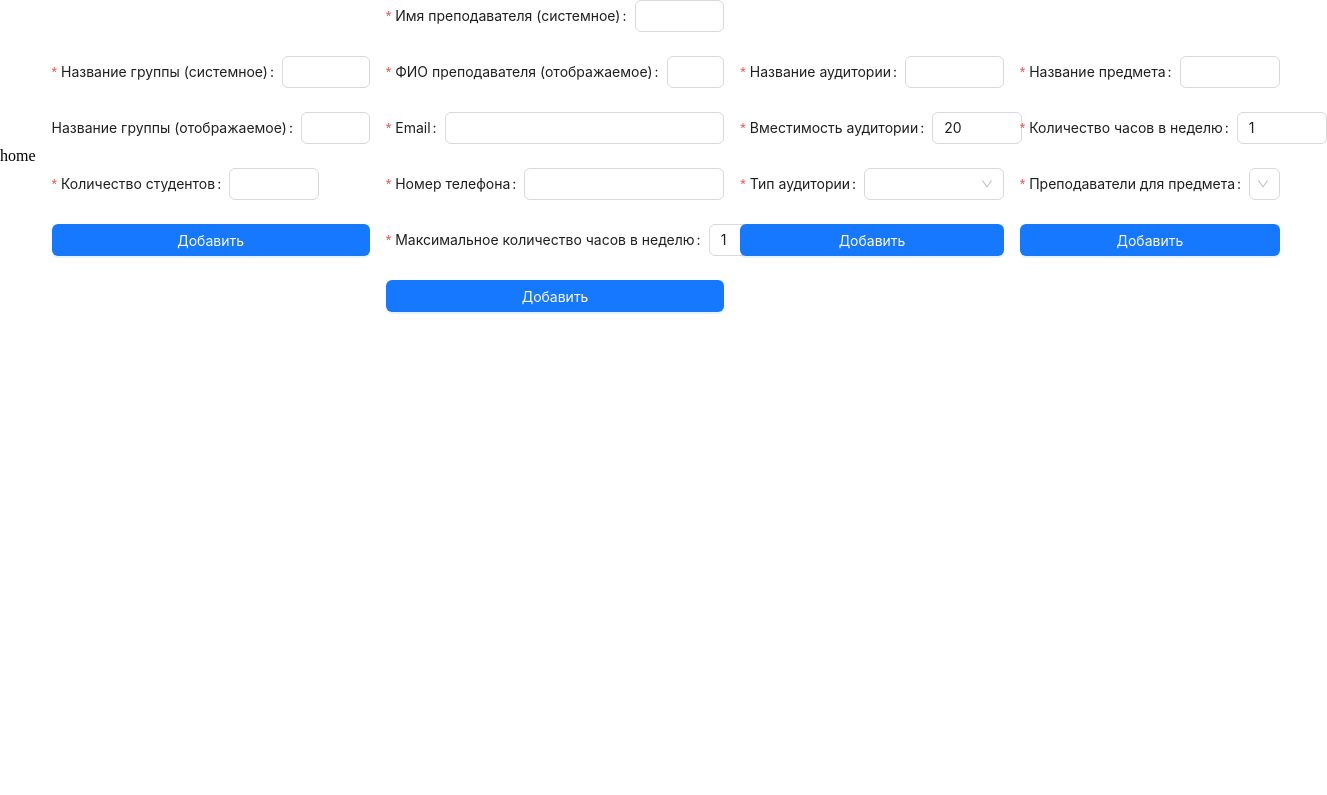
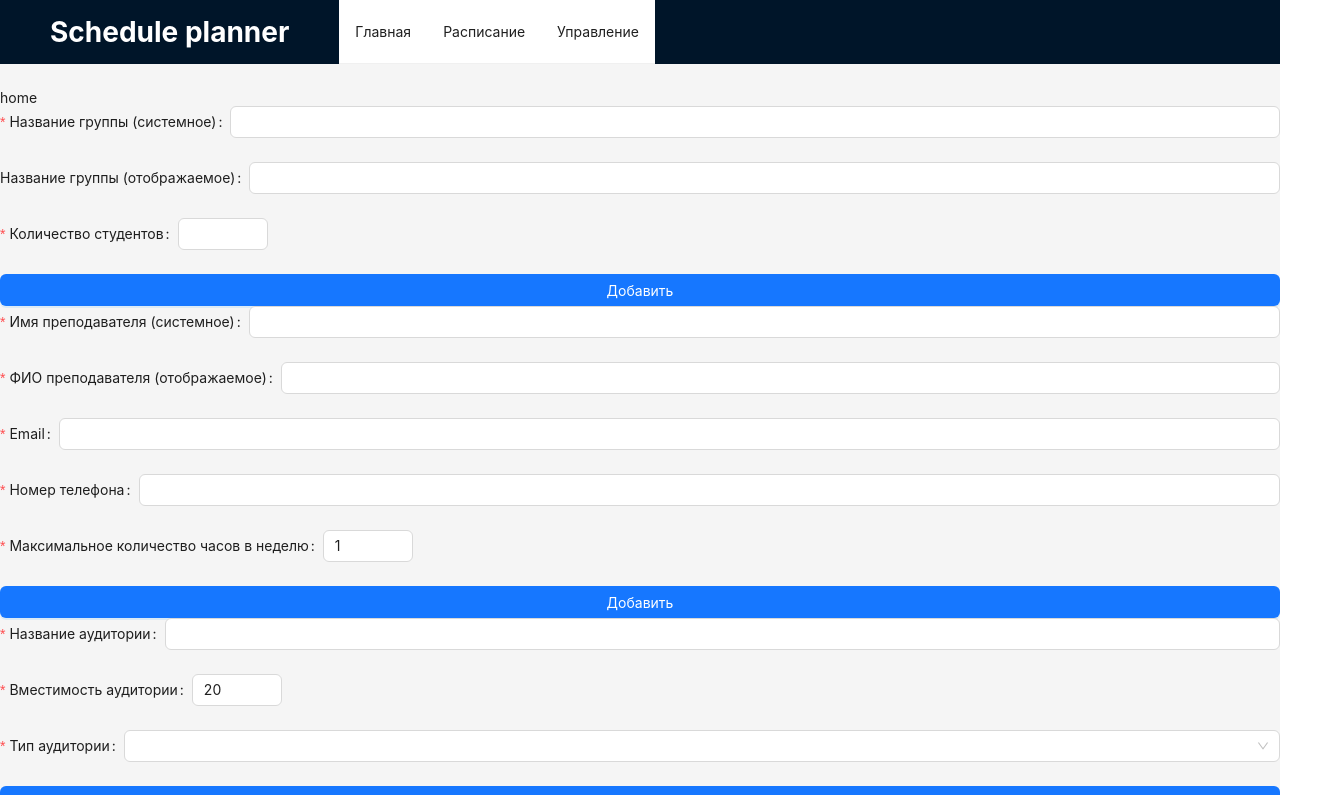
Before and after one commit to LizKa2091/schedule-planner, a React (Vite) app in the folder client/: page / in a window 1280 px wide. Shown: the top 795 px of the page, 1327 px wide, since content can reach past the window. Built offline with nearby package versions, Linux system fonts and the light colour scheme.

Commit message:
feat(MainLayout): add layout, headerbar, content

```diff
--- /dev/null
+++ b/client/src/router/MainLayout.module.scss
@@ -0,0 +1,3 @@
+.content {
+   padding: 25px 0;
+}
--- a/client/src/router/MainLayout.tsx
+++ b/client/src/router/MainLayout.tsx
@@ -1,5 +1,10 @@
 import { type FC, type ReactNode } from 'react';
-import { Flex } from 'antd';
+import { Layout } from 'antd';
+import { Content } from 'antd/es/layout/layout';
+
+import HeaderBar from '@/components/header-bar/HeaderBar';
+
+import styles from './MainLayout.module.scss';
 
 interface IMainLayoutProps {
    children: ReactNode;
@@ -7,9 +12,12 @@ interface IMainLayoutProps {
 
 const MainLayout: FC<IMainLayoutProps> = ({ children }) => {
    return (
-      <Flex justify='center' align='center' gap='middle'>
-         {children}
-      </Flex>
+      <Layout>
+         <HeaderBar />
+         <Content className={styles.content}>
+            {children}
+         </Content>
+      </Layout>
    )
 }
 
```
